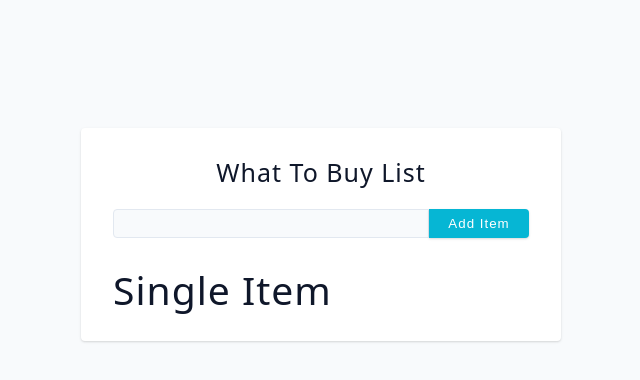
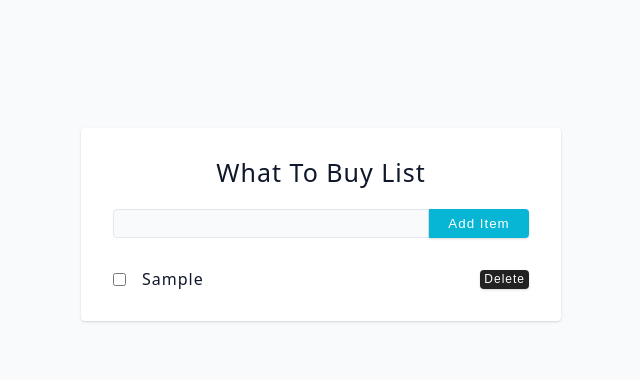
Before and after one commit to SimAndrew/what-to-buylist-reactjs, a React (Vite) app: page / in a window 1280 px wide. Both pictures are taken after typing "Sample" into the empty fields and a click on the button "Add Item". Shown: the top 380 px of the page, without its empty margins (319-959 px from the left). Built offline with nearby package versions, Linux system fonts and the light colour scheme.

Commit message:
feat: render single item in SingleItem.jsx

```diff
--- a/src/SingleItem.jsx
+++ b/src/SingleItem.jsx
@@ -1,5 +1,30 @@
-const SingleItem = () => {
-	return <h2>Single Item</h2>;
+import { useState } from 'react';
+
+const SingleItem = ({ item, removeItem }) => {
+	const [isChecked, setIsChecked] = useState(item.completed);
+
+	return (
+		<div className="single-item">
+			<input
+				type="checkbox"
+				checked={isChecked}
+				onChange={() => setIsChecked(!isChecked)}
+			/>
+
+			<p
+				style={{
+					textTransform: 'capitalize',
+					textDecoration: isChecked && 'line-through',
+				}}
+			>
+				{item.name}
+			</p>
+
+			<button type="button" className="btn remove-btn">
+				delete
+			</button>
+		</div>
+	);
 };
 
 export default SingleItem;
```
